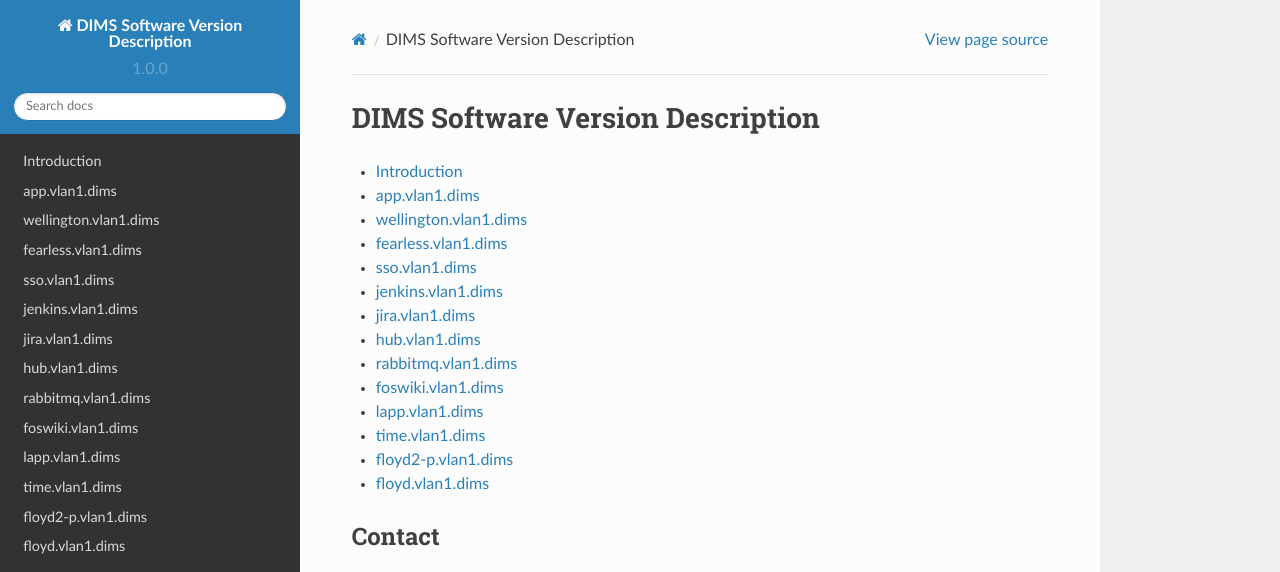
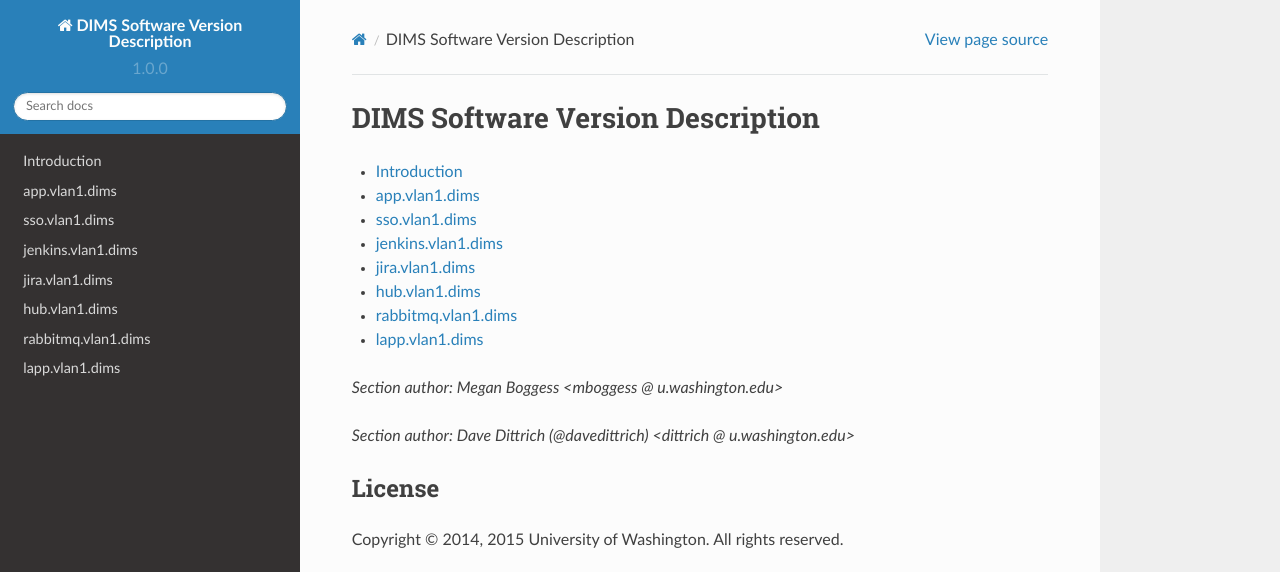
Before and after one commit to uw-dims/dims-svd, a Sphinx documentation site: the page built from docs/source/index.rst, in a window 1280 px wide and 1017 px high, cut to the strip 0-572 px from the top of the window. Built offline with Sphinx 7.4.7 and the Read the Docs theme 2.0.0, drawn with Linux system fonts in a browser that asks for light colours.

Commit message:
Remove empty sections

```diff
--- a/docs/source/index.rst
+++ b/docs/source/index.rst
@@ -9,22 +9,14 @@
 
    introduction
    app.vlan1.dims
-   wellington.vlan1.dims
-   fearless.vlan1.dims
    sso.vlan1.dims
    jenkins.vlan1.dims
    jira.vlan1.dims
    hub.vlan1.dims
    rabbitmq.vlan1.dims
-   foswiki.vlan1.dims
    lapp.vlan1.dims
-   time.vlan1.dims
-   floyd2-p.vlan1.dims
-   floyd.vlan1.dims
 
-Contact
--------
-
+.. sectionauthor:: Megan Boggess <mboggess @ u.washington.edu>
 .. sectionauthor:: Dave Dittrich (@davedittrich) <dittrich @ u.washington.edu>
 
 License
```
